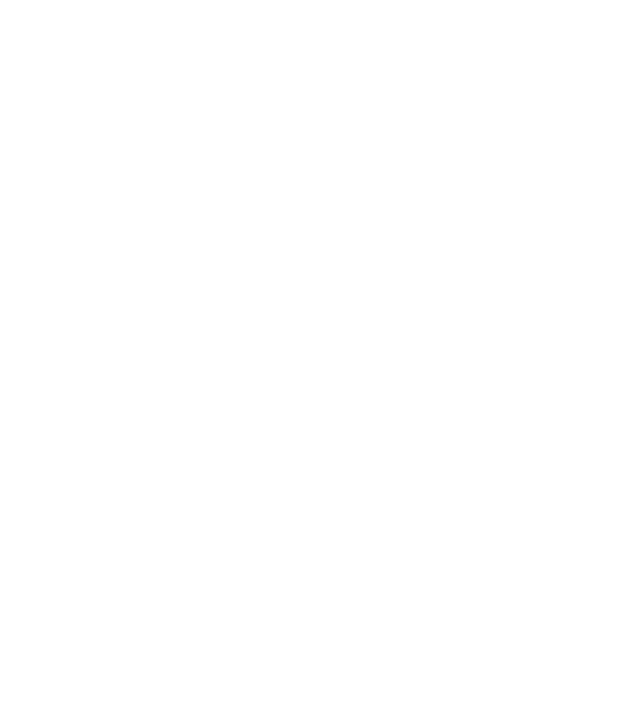
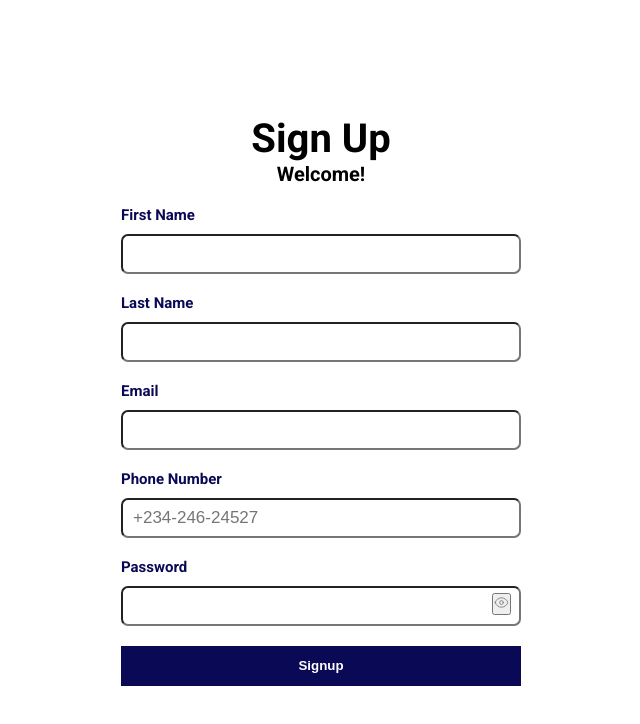
Before and after one commit to okwoducynthia/Todo-Project-Manager, a React (Vite) app: page /sign-up in a window 1280 px wide. Before the commit this address had no page. Shown: the top 724 px of the page, without its empty margins (319-959 px from the left). Built offline with nearby package versions, Linux system fonts and the light colour scheme; a web font is replaced by a local one.

Commit message:
sign up and updates

```diff
--- a/package.json
+++ b/package.json
@@ -12,6 +12,8 @@
   "dependencies": {
     "@emotion/react": "^11.14.0",
     "@emotion/styled": "^11.14.1",
+    "@headlessui/react": "^2.2.7",
+    "@heroicons/react": "^2.2.0",
     "@mui/material": "^7.2.0",
     "@tailwindcss/vite": "^4.1.11",
     "axios": "^1.11.0",
--- a/src/App.tsx
+++ b/src/App.tsx
@@ -3,6 +3,8 @@
 import RegisterPage from './Pages/RegisterTaskPage/RegisterPage'
 import FetchTaskPage from './Pages/FetchAllTaskPage/FetchTaskPage'
 import UpdateTaskPage from './Pages/UpdateTaskPage/UpdateTaskPage'
+import Home from './Components/Home/Home'
+import SignUpPage from './Pages/SignUpPage/SignUpPage'
 
 
 
@@ -11,7 +13,9 @@
   return (
     <>
       <Routes>
-        <Route path='/' element={<RegisterPage/>}/>
+        <Route path='/' element={<Home/>}/>
+        <Route path='/sign-up' element={<SignUpPage/>}/>
+        <Route path='/taskregister' element={<RegisterPage/>}/>
         <Route path='/allprojects' element={<FetchTaskPage/>}/>
         <Route path='/update-task/:id' element={<UpdateTaskPage/>}/>
       </Routes>
--- a/src/Components/FetchAllTask/FetchAllTask.css
+++ b/src/Components/FetchAllTask/FetchAllTask.css
@@ -53,6 +53,26 @@
 }
 a {
   color: black;
+  text-decoration: none;
+}
+.register-button{
+  padding: 15px 25px;
+  background-color: var(--navy-blue);
+  color: white;
+  border: none;
+  border-radius: 5px;
+  font-size: 16px;
+  font-weight: bold;
+  cursor: pointer;
+  transition-duration: 0.3s;
+  display: flex;
+  justify-content: center;
+  align-items: center;
+  margin: auto;
+  white-space: nowrap;
+}
+.register-button:hover {
+  background-color: rgba(9, 9, 85, 0.795);
 }
 
 /* ===MEDIA QUERY STARTS HERE=== */
--- a/src/Components/FetchAllTask/FetchAllTask.tsx
+++ b/src/Components/FetchAllTask/FetchAllTask.tsx
@@ -67,7 +67,9 @@
 
           </div>
         ))}
-
+        <Link to={"/taskregister"}>
+        <button className="register-button">Register Task</button>
+        </Link>
       </div>
     </div>
   );
--- /dev/null
+++ b/src/Components/Home/Home.css
@@ -0,0 +1,36 @@
+.home-container {
+  display: flex;
+  justify-content: center;
+  align-items: center;
+  flex-direction: column;
+  height: 100vh;
+}
+.sign-up-btn {
+  background-color: var(--navy-blue);
+  color: white;
+  border: none;
+  border-radius: 40px;
+  font-size: 16px;
+  font-weight: bold;
+  cursor: pointer;
+  transition-duration: 0.3s;
+  padding: 15px 60px;
+  margin-bottom: 20px;
+}
+.sign-up-btn:hover {
+  background-color: rgba(9, 9, 85, 0.795);
+}
+.login-btn {
+  background-color: black;
+  color: white;
+  border: none;
+  border-radius: 40px;
+  font-size: 16px;
+  font-weight: bold;
+  cursor: pointer;
+  transition-duration: 0.3s;
+  padding: 15px 65px;
+}
+.login-btn:hover {
+  background-color: rgba(0, 0, 0, 0.795);
+}
--- /dev/null
+++ b/src/Components/Home/Home.tsx
@@ -0,0 +1,18 @@
+import { Link } from "react-router-dom"
+import "./Home.css"
+
+const Home = () => {
+  return (
+    <div className="home-container">
+        <Link to={"/sign-up"}>
+        <button className="sign-up-btn">Sign Up</button>
+        </Link>
+
+        <Link to={""}>
+        <button className="login-btn">Login</button>
+        </Link>
+    </div>
+  )
+}
+
+export default Home
--- /dev/null
+++ b/src/Components/Signup/Signup.css
@@ -0,0 +1,47 @@
+.sign-up-container {
+  background-color: white;
+  display: flex;
+  flex-direction: column;
+  justify-content: center;
+  align-items: center;
+  height: 100vh;
+}
+h1 {
+  font-size: 40px;
+  font-family: var(--roboto-font);
+}
+h3 {
+  font-size: 20px;
+  font-family: var(--roboto-font);
+  text-align: center;
+  margin-bottom: 20px;
+}
+.form-container {
+height: 60vh;
+}
+label {
+  font-size: 15px;
+  font-weight: bold;
+  margin-bottom: 10px;
+}
+input {
+  width: 400px;
+  height: 40px;
+  margin-bottom: 20px;
+  font-size: 17px;
+  padding: 10px;
+  border-radius: 7px;
+}
+.form-group {
+  display: flex;
+  flex-direction: column;
+}
+.submit-button-container button{
+  width: 100%;
+  height: 40px;
+  background-color: var(--navy-blue);
+  color: var(--white);
+  border: none;
+  font-weight: bold;
+  margin-bottom: 50px;
+}
--- /dev/null
+++ b/src/Components/Signup/Signup.tsx
@@ -0,0 +1,171 @@
+import { useState, type FormEvent } from "react";
+import axios from "axios";
+import {
+  EyeIcon,
+  EyeSlashIcon,
+} from "@heroicons/react/24/outline";
+import { useNavigate } from "react-router-dom";
+import "./Signup.css";
+// import { useNavigate } from "react-router-dom";
+
+export default function Signup() {
+    const navigate = useNavigate();
+  const [firstName, setFirstName] = useState<string>("");
+  const [lastName, setLastName] = useState<string>("");
+  const [email, setEmail] = useState<string>("");
+  const [phoneNumber, setPhoneNumber] = useState<string>("");
+  const [password, setPassword] = useState<string>("");
+
+
+  const [showPassword, setShowPassword] = useState<boolean>(false);
+  const [loading, setLoading] = useState<boolean>(false);
+
+  const [successMsg, setSuccessMsg] = useState<string>("");
+  const [errorMsg, setErrorMsg] = useState<string>("");
+
+  const handleSubmit = async (e: FormEvent<HTMLFormElement>) => {
+    e.preventDefault();
+    setSuccessMsg("");
+    setErrorMsg("");
+
+    setLoading(true);
+    const data = {
+      firstName: firstName,
+      lastName: lastName,
+      email: email,
+      phoneNumber: phoneNumber,
+      password: password,
+    };
+    const headers: any = {
+      "Custom-Header": "xxxx-xxxx-xxxx-xxxx",
+      "Content-Type": "application/json",
+    };
+    try {
+      const response = await axios.post(
+        "https://bankend-project.onrender.com/User/Signup",
+        data,
+        {
+          headers,
+        }
+      );
+
+      setSuccessMsg("Signup successful!");
+      setFirstName("");
+      setLastName("");
+      setEmail("");
+      setPassword("");
+
+      localStorage.setItem("userId", response.data._id);
+        navigate("/taskregister");
+        // This navigate is where you would redirect the user after signing up
+    } catch (error: any) {
+      setErrorMsg(error?.response?.data?.message || "Signup failed.");
+    } finally {
+      setLoading(false);
+    }
+  };
+
+  return (
+  <div className="sign-up-container">
+      <div>
+        <h1>Sign Up</h1>
+        <h3>Welcome!</h3>
+      </div>
+
+      {/* First Name */}
+    <form onSubmit={handleSubmit} className="form-container">
+      <div className="form-group">
+        <label htmlFor="">First Name</label>
+        <input type="text"
+         value={firstName}
+          onChange={(e) => setFirstName(e.target.value)} />
+      </div>
+
+      {/* Last Name */}
+      <div className="form-group">
+        <label htmlFor="">Last Name</label>
+        <input type="text"
+        value={lastName}
+        onChange={(e) => setLastName(e.target.value)} />
+      </div>
+
+        {/* /* Email */}
+      <div className="form-group">
+        <label htmlFor="">Email</label>
+        <input type="text"
+        value={email}
+        onChange={(e) => setEmail(e.target.value)} />
+      </div>
+
+      {/* Phone Number */}
+      <div className="form-group">
+        <label htmlFor="phone-number">Phone Number</label>
+        <input type="text"
+        value={phoneNumber}
+        placeholder="+234-246-24527"
+        onChange={(e) => setPhoneNumber(e.target.value)} />
+      </div>
+
+      {/* Password */}
+      <div style={{
+        position: "relative",
+        display:"flex",
+        flexDirection:"column",
+        }}>
+        <label htmlFor="">Password</label>
+        <input
+        type={showPassword ? "text" : "password"}
+        value={password}
+        onChange={(e) => setPassword(e.target.value)} />
+        <button
+              type="button"
+              onClick={() => setShowPassword(!showPassword)}
+              style={{
+                position: "absolute",
+                top:"35px",
+                right:"10px",
+                color: "gray"
+              }}
+            >
+              {showPassword ? (
+                <EyeSlashIcon style={{
+                  height:"15px",
+                  width:"15px"
+                }} />
+              ) : (
+                <EyeIcon style={{
+                  height:"15px",
+                  width:"15px",
+
+                }} />
+              )}
+            </button>
+      </div>
+
+        {/* Feedback Messages */}
+        {successMsg && <p style={{
+          color:"green"
+        }}>{successMsg}</p>}
+        {errorMsg && <p style={{
+          color:"red"
+        }}>{errorMsg}</p>}
+
+        {/* Submit Button */}
+        <div className="submit-button-container">
+          <button
+            type="submit"
+            disabled={loading}
+            className={`block w-full rounded-md px-4 py-2.5 text-center text-sm font-semibold text-white shadow ${
+              loading
+                ? "bg-indigo-300 cursor-not-allowed"
+                : "bg-indigo-600 hover:bg-indigo-500"
+            }`}
+          >
+            {loading ? "Loading..." : "Signup"}
+          </button>
+        </div>
+      </form>
+
+  </div>
+   );
+}
--- a/src/Components/UpdateAllTask/UpdateAllTask.tsx
+++ b/src/Components/UpdateAllTask/UpdateAllTask.tsx
@@ -196,7 +196,6 @@
           <div className="buttons">
             <Link to={"/allprojects"}><button style={{backgroundColor:"black"}}>Cancel</button></Link>
 
-            <Link to={"/"}><button id="Home-button"  style={{backgroundColor:"blue"}}>Home</button></Link>
 
             <button
             type="submit"
--- /dev/null
+++ b/src/Pages/SignUpPage/SignUpPage.tsx
@@ -0,0 +1,13 @@
+import Signup from "../../Components/Signup/Signup"
+
+
+
+const SignUpPage = () => {
+  return (
+    <div>
+      <Signup/>
+    </div>
+  )
+}
+
+export default SignUpPage
--- a/src/index.css
+++ b/src/index.css
@@ -1,3 +1,4 @@
+
 
 * {
   margin: 0;
```
Also changed, not shown: 1 other file (tests, documents, lock files or other folders).
